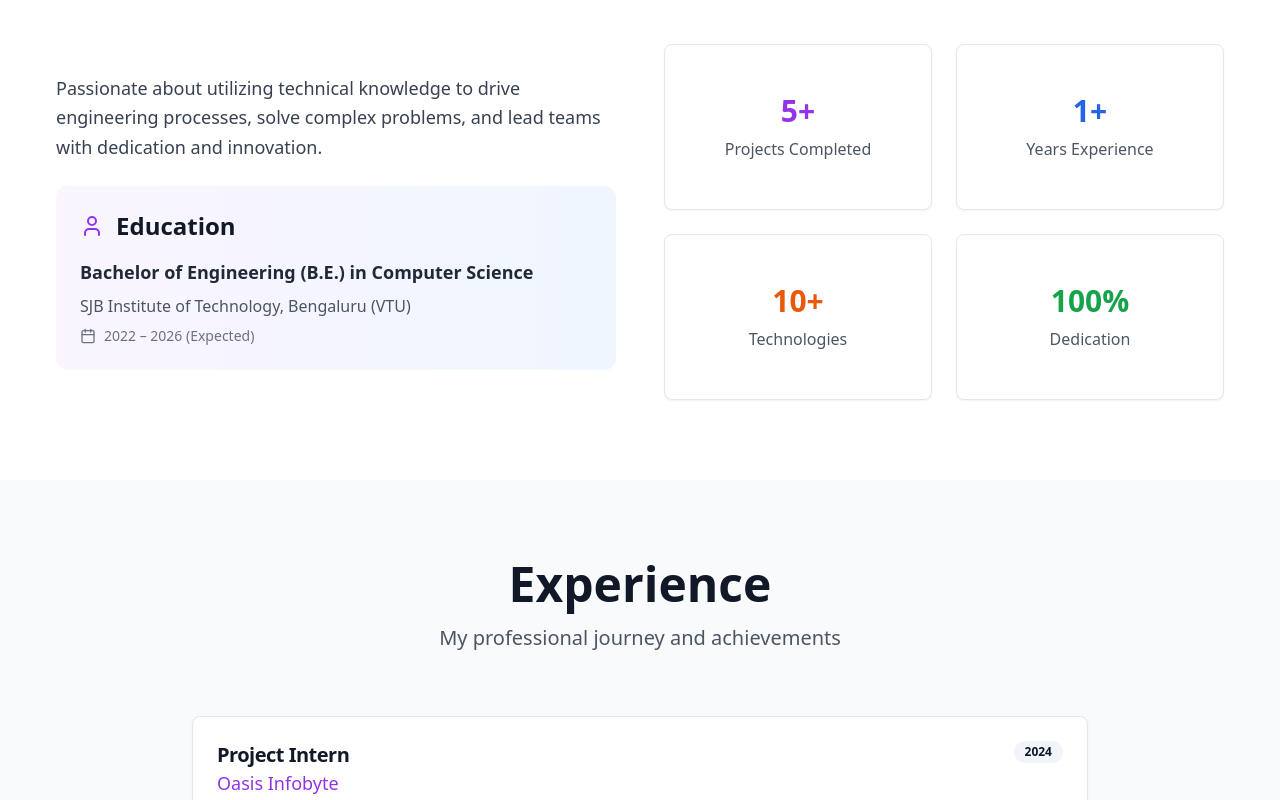
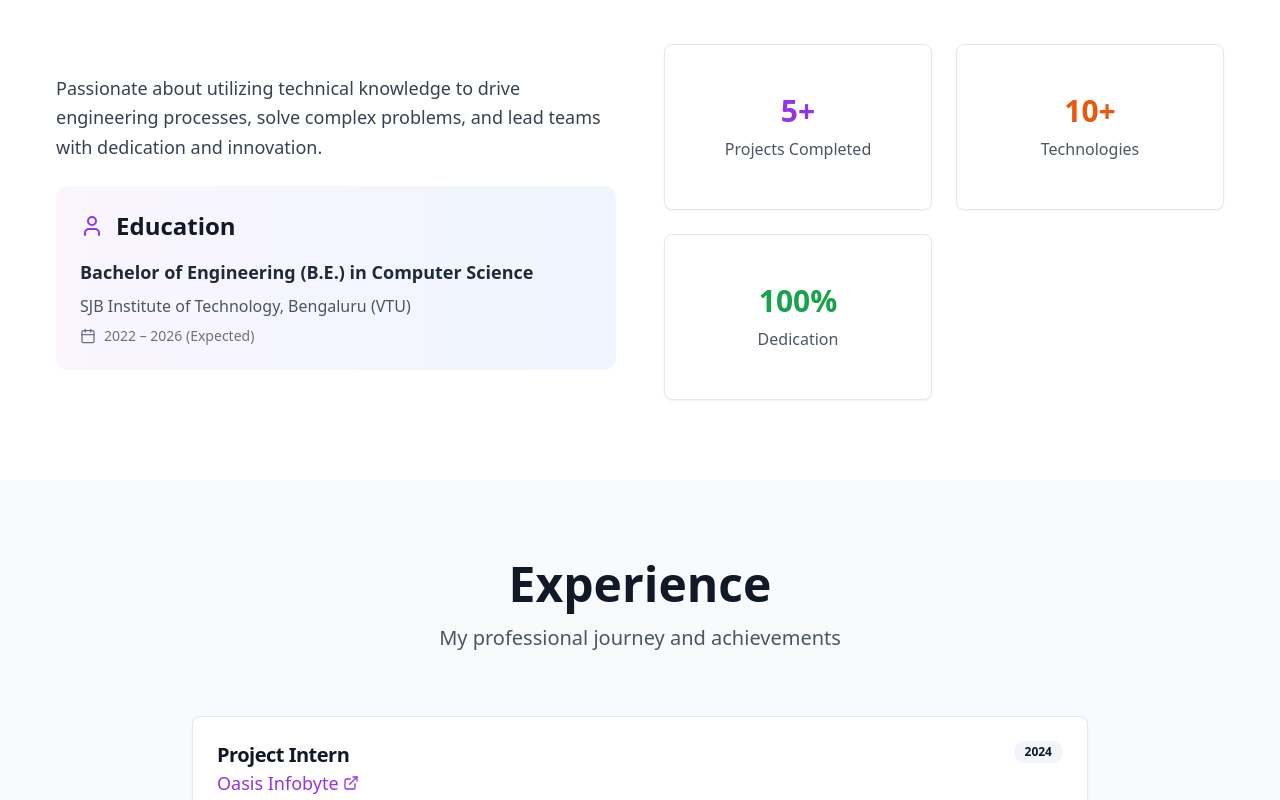
Before and after one commit to theadimish/adi-mish-portfolio, a React (Vite) app: page / in a window 1280 px wide. Shown: the part 1020-1820 px from the top of the page. Built offline with nearby package versions, Linux system fonts and the light colour scheme.

Commit message:
Fix: Implement requested changes
- Added link to Oasis Infobyte on click.
- Removed "Years Experience" box.
- Added project URLs.
- Implemented scroll effect on navigation.

```diff
--- a/src/pages/Index.tsx
+++ b/src/pages/Index.tsx
@@ -1,3 +1,4 @@
+
 import React, { useState } from 'react';
 import { Button } from "@/components/ui/button";
 import { Card, CardContent, CardDescription, CardHeader, CardTitle } from "@/components/ui/card";
@@ -73,6 +74,13 @@ const Index = () => {
     }
   };
 
+  const scrollToSection = (sectionId: string) => {
+    const element = document.getElementById(sectionId);
+    if (element) {
+      element.scrollIntoView({ behavior: 'smooth' });
+    }
+  };
+
   const skills = [
     { category: "Languages", items: ["Java", "Python", "C"] },
     { category: "Technologies", items: ["GitHub", "VS Code", "Eclipse", "PyCharm"] },
@@ -111,19 +119,22 @@ const Index = () => {
       title: "TIMI – AI Assistant",
       description: "Built to automate PC tasks like file handling, music control, shutdown.",
       tech: ["Python", "QT Designer"],
-      image: "https://images.unsplash.com/photo-1488590528505-98d2b5aba04b?w=500&h=300&fit=crop"
+      image: "https://images.unsplash.com/photo-1488590528505-98d2b5aba04b?w=500&h=300&fit=crop",
+      url: "https://github.com/theadimish/TiMi.git"
     },
     {
       title: "Train Ticket Booking System",
       description: "GUI-based system for booking train tickets and calculating charges.",
       tech: ["Java", "Swing GUI"],
-      image: "https://images.unsplash.com/photo-1461749280684-dccba630e2f6?w=500&h=300&fit=crop"
+      image: "https://images.unsplash.com/photo-1461749280684-dccba630e2f6?w=500&h=300&fit=crop",
+      url: "#"
     },
     {
       title: "Foodie AI",
       description: "AI-powered system for detecting food and analyzing macros (calories, protein, fat).",
       tech: ["React.js", "Node.js", "Flask", "OpenCV", "NumPy", "Render"],
-      image: "https://images.unsplash.com/photo-1486312338219-ce68d2c6f44d?w=500&h=300&fit=crop"
+      image: "https://images.unsplash.com/photo-1486312338219-ce68d2c6f44d?w=500&h=300&fit=crop",
+      url: "https://github.com/theadimish/FoodieAI.git"
     }
   ];
 
@@ -132,7 +143,8 @@ const Index = () => {
       title: "Project Intern",
       company: "Oasis Infobyte",
       description: "Completed 5 Java development tasks and gained hands-on experience in designing and testing Java applications",
-      period: "2024"
+      period: "2024",
+      url: "https://oasisinfobyte.com/validation/validated.html"
     },
     {
       title: "Project Coordinator",
@@ -152,13 +164,13 @@ const Index = () => {
               Aditya Mishra
             </div>
             <div className="hidden md:flex space-x-8">
-              <a href="#home" className="text-gray-700 hover:text-purple-600 transition-colors">Home</a>
-              <a href="#about" className="text-gray-700 hover:text-purple-600 transition-colors">About</a>
-              <a href="#experience" className="text-gray-700 hover:text-purple-600 transition-colors">Experience</a>
-              <a href="#skills" className="text-gray-700 hover:text-purple-600 transition-colors">Skills</a>
-              <a href="#services" className="text-gray-700 hover:text-purple-600 transition-colors">Services</a>
-              <a href="#projects" className="text-gray-700 hover:text-purple-600 transition-colors">Projects</a>
-              <a href="#contact" className="text-gray-700 hover:text-purple-600 transition-colors">Contact</a>
+              <button onClick={() => scrollToSection('home')} className="text-gray-700 hover:text-purple-600 transition-colors">Home</button>
+              <button onClick={() => scrollToSection('about')} className="text-gray-700 hover:text-purple-600 transition-colors">About</button>
+              <button onClick={() => scrollToSection('experience')} className="text-gray-700 hover:text-purple-600 transition-colors">Experience</button>
+              <button onClick={() => scrollToSection('skills')} className="text-gray-700 hover:text-purple-600 transition-colors">Skills</button>
+              <button onClick={() => scrollToSection('services')} className="text-gray-700 hover:text-purple-600 transition-colors">Services</button>
+              <button onClick={() => scrollToSection('projects')} className="text-gray-700 hover:text-purple-600 transition-colors">Projects</button>
+              <button onClick={() => scrollToSection('contact')} className="text-gray-700 hover:text-purple-600 transition-colors">Contact</button>
             </div>
           </div>
         </div>
@@ -275,12 +287,6 @@ const Index = () => {
               </Card>
               <Card className="text-center p-6 hover:shadow-lg transition-shadow">
                 <CardContent className="pt-6">
-                  <div className="text-3xl font-bold text-blue-600 mb-2">1+</div>
-                  <p className="text-gray-600">Years Experience</p>
-                </CardContent>
-              </Card>
-              <Card className="text-center p-6 hover:shadow-lg transition-shadow">
-                <CardContent className="pt-6">
                   <div className="text-3xl font-bold text-orange-600 mb-2">10+</div>
                   <p className="text-gray-600">Technologies</p>
                 </CardContent>
@@ -311,7 +317,21 @@ const Index = () => {
                   <div className="flex justify-between items-start">
                     <div>
                       <CardTitle className="text-xl text-gray-900">{exp.title}</CardTitle>
-                      <CardDescription className="text-lg font-medium text-purple-600">{exp.company}</CardDescription>
+                      <CardDescription className="text-lg font-medium text-purple-600">
+                        {exp.url ? (
+                          <a
+                            href={exp.url}
+                            target="_blank"
+                            rel="noopener noreferrer"
+                            className="hover:underline flex items-center gap-1"
+                          >
+                            {exp.company}
+                            <ExternalLink className="w-4 h-4" />
+                          </a>
+                        ) : (
+                          exp.company
+                        )}
+                      </CardDescription>
                     </div>
                     <Badge variant="secondary">{exp.period}</Badge>
                   </div>
@@ -396,7 +416,11 @@ const Index = () => {
                     className="w-full h-48 object-cover transition-transform duration-300 hover:scale-110"
                   />
                   <div className="absolute inset-0 bg-gradient-to-t from-black/50 to-transparent opacity-0 hover:opacity-100 transition-opacity duration-300 flex items-end justify-end p-4">
-                    <ExternalLink className="w-6 h-6 text-white" />
+                    {project.url && project.url !== "#" && (
+                      <a href={project.url} target="_blank" rel="noopener noreferrer">
+                        <ExternalLink className="w-6 h-6 text-white" />
+                      </a>
+                    )}
                   </div>
                 </div>
                 <CardHeader>
```
